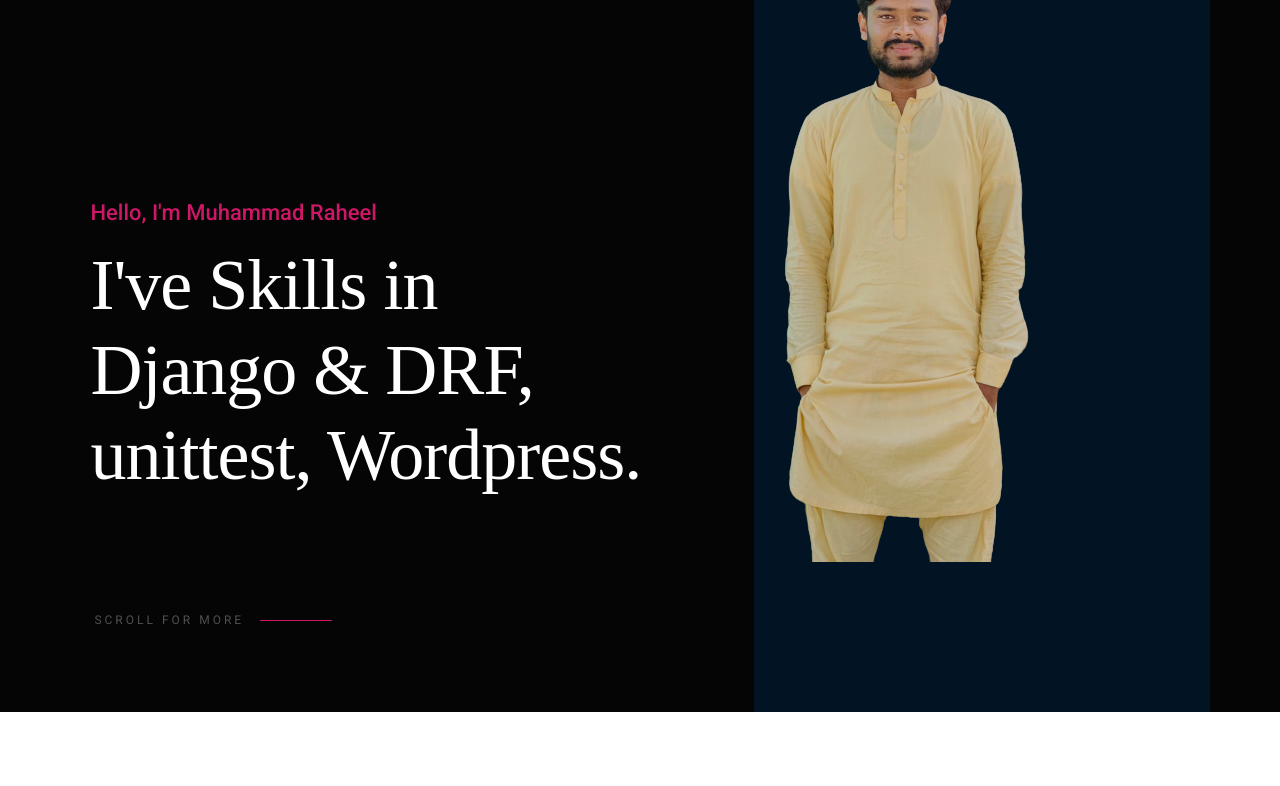
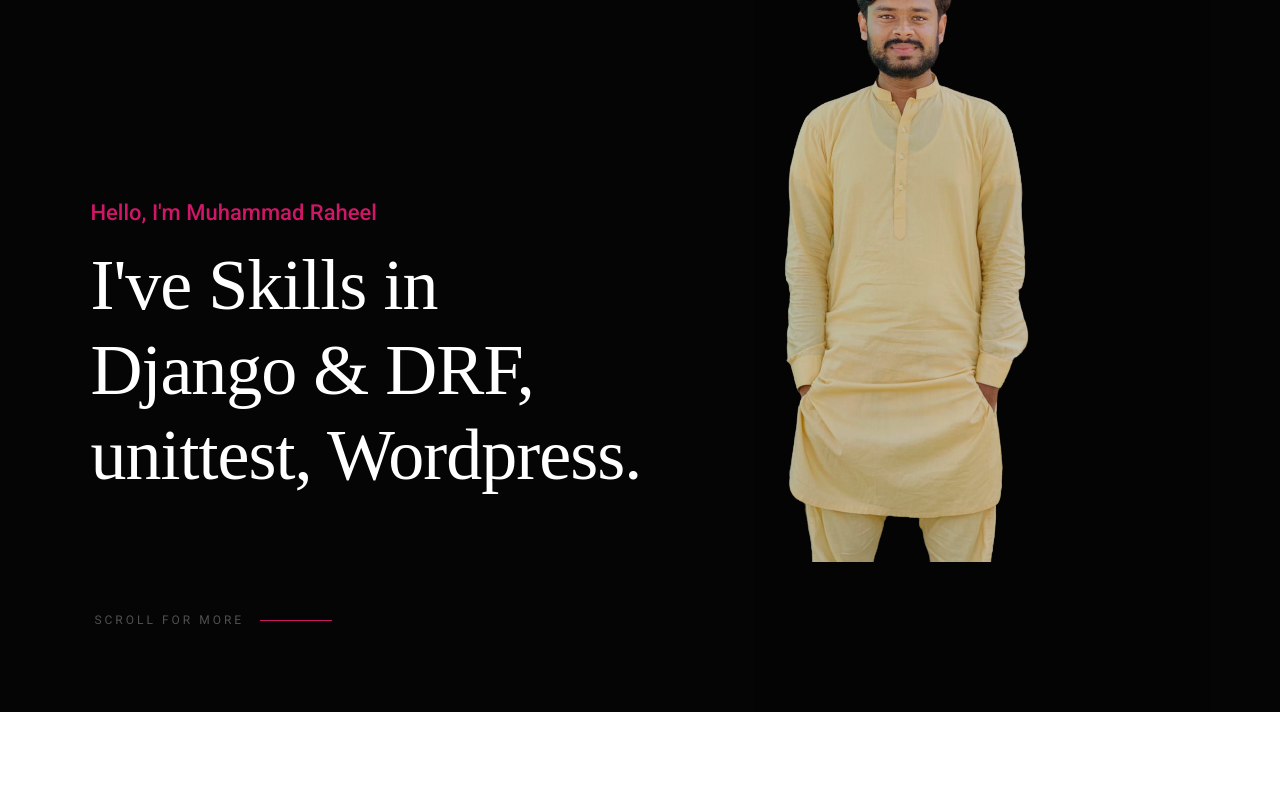
Before and after one commit to MuhammadRaheelShakoorAhmad/MuhammadRaheelShakoorAhmad.github.io, a plain HTML site: page index.html in a window 1280 px wide. Shown: the part 120-906 px from the top of the page. Drawn offline with Linux system fonts and the light colour scheme; a web font is replaced by a local one.

Commit message:
disable background color

```diff
--- a/css/main.css
+++ b/css/main.css
@@ -1924,7 +1924,6 @@ input::-moz-focus-inner {
 }
 
 .intro-pic {
-  background-color: #02182c;
   background-repeat: no-repeat;
   background-position: top center;
   background-image: url(../images/hero-pic.jpg);
```
